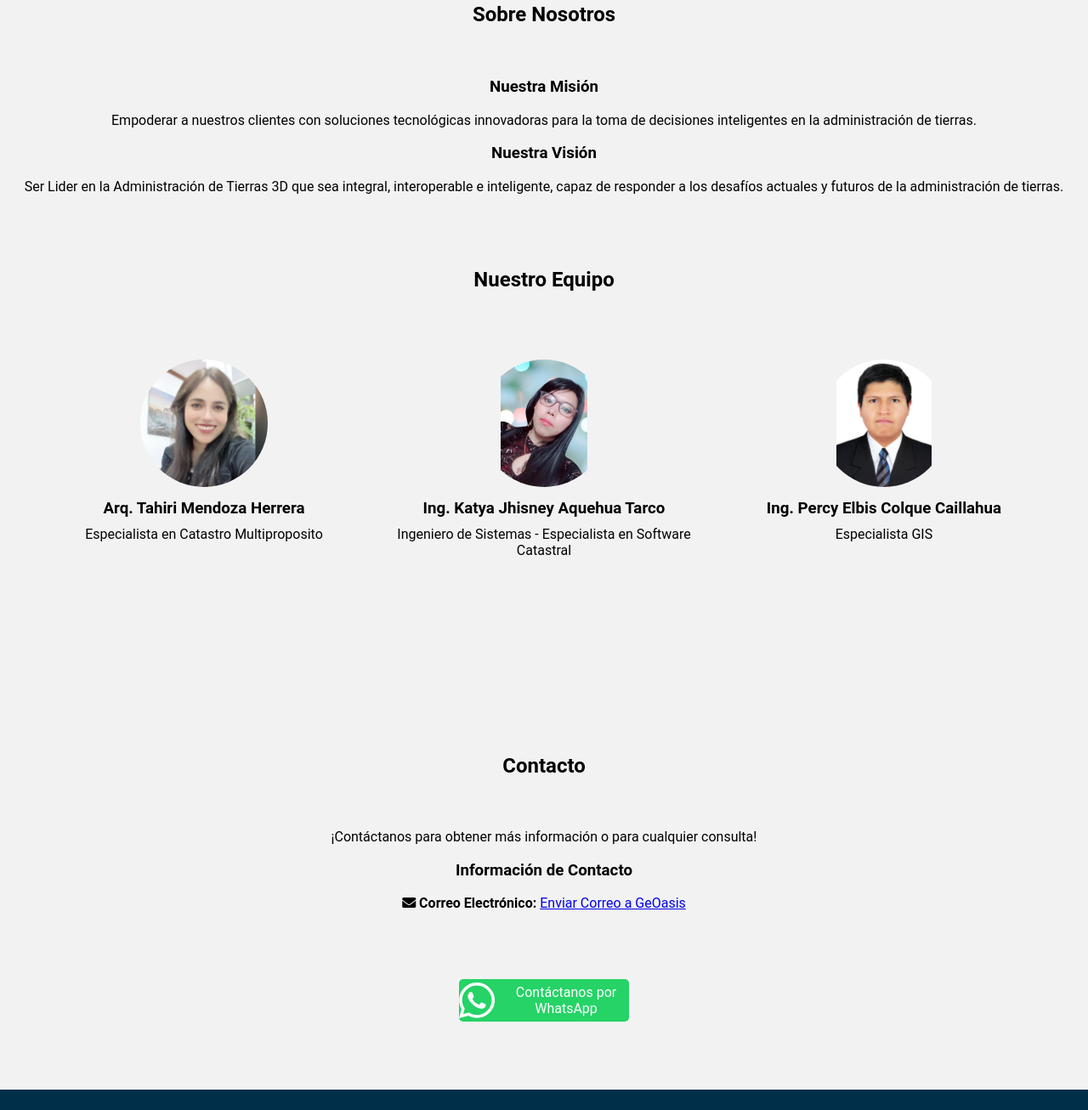
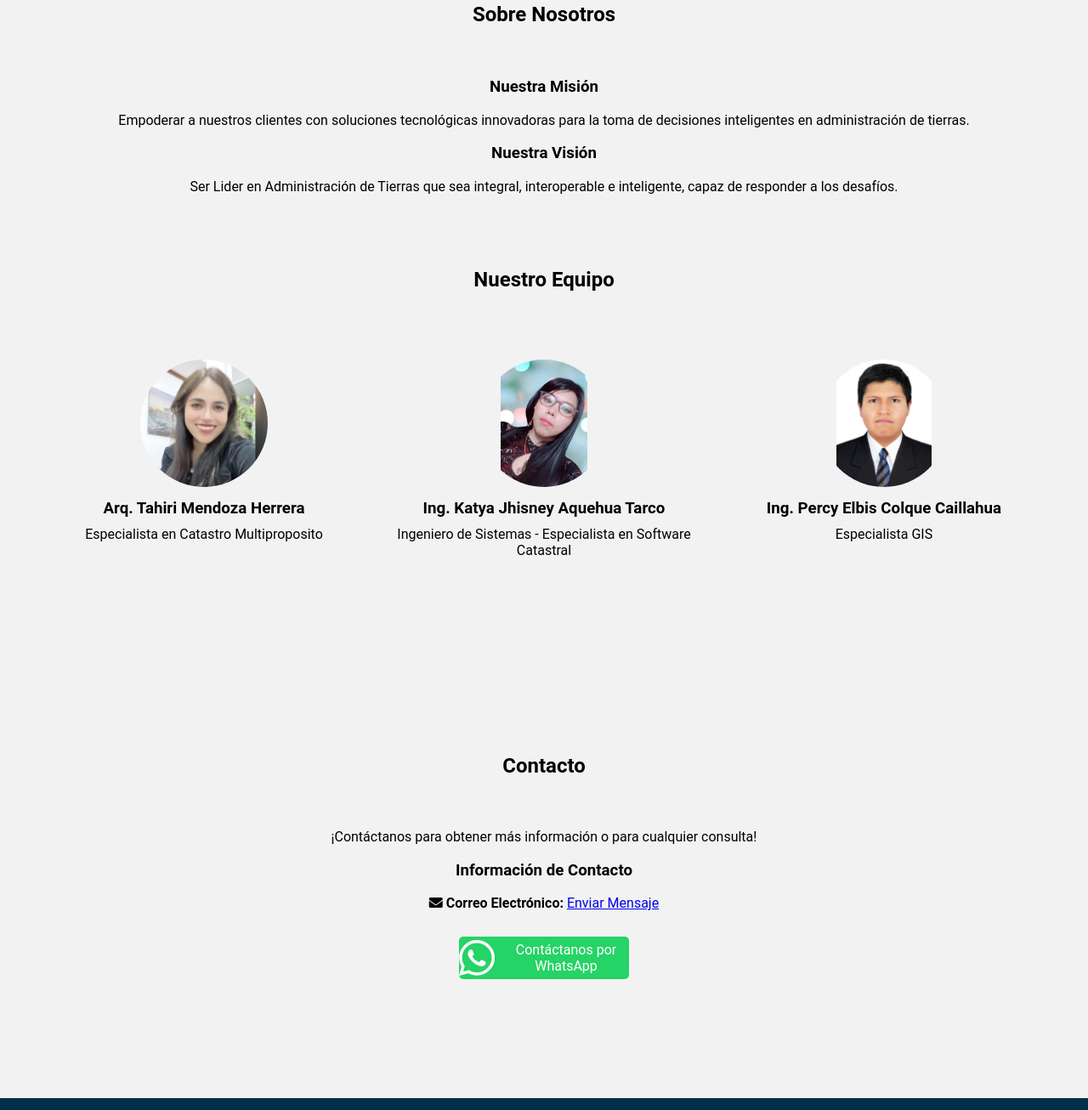
Before and after one commit to ge0asis/ge0asis.github.io, a plain HTML site: page index.html in a window 1280 px wide. Shown: the part 1674-2980 px from the top of the page at 85% size. Drawn offline with Linux system fonts and the light colour scheme.

Commit message:
Update index.html

```diff
--- a/index.html
+++ b/index.html
@@ -72,12 +72,12 @@
       <div class="mision">
         <h3>Nuestra Misión</h3>
         <p>Empoderar a nuestros clientes con soluciones tecnológicas innovadoras
-           para la toma de decisiones inteligentes en la administración de tierras.</p>
+           para la toma de decisiones inteligentes en administración de tierras.</p>
       </div>
       <div class="equipo">
         <h3>Nuestra Visión</h3>
-        <p>Ser Lider en la Administración de Tierras 3D que sea integral, interoperable e inteligente,
-          capaz de responder a los desafíos actuales y futuros de la administración de tierras.
+        <p>Ser Lider en Administración de Tierras que sea integral, interoperable e inteligente,
+          capaz de responder a los desafíos.
         </p>
       </div>
       <section id="equipo">
@@ -114,15 +114,16 @@
       <p>¡Contáctanos para obtener más información o para cualquier consulta!</p>
       <div class="informacion-contacto">
         <h3>Información de Contacto</h3>
-        <p><strong><i class="fas fa-envelope"></i> Correo Electrónico:</strong> <a href="mailto:geospatialoasis@gmail.com">Enviar Correo a GeOasis</a></p>
+        <p><strong><i class="fas fa-envelope"></i> Correo Electrónico:</strong> <a href="mailto:geospatialoasis@gmail.com">Enviar Mensaje</a></p>
+        <div class="contact-button">
+            <a href="https://api.whatsapp.com/send?phone=946648819" target="_blank">
+            <i class="fab fa-whatsapp fa-3x"></i>
+            <span>Contáctanos por WhatsApp</span>
+            </a>
+        </div>
       </div>
 
-      <div class="contact-button">
-        <a href="https://api.whatsapp.com/send?phone=946648819" target="_blank">
-          <i class="fab fa-whatsapp fa-3x" style="margin-right: 10px;"></i>
-          <span>Contáctanos por WhatsApp</span>
-        </a>
-      </div>
+
 
 
     </div>
```
